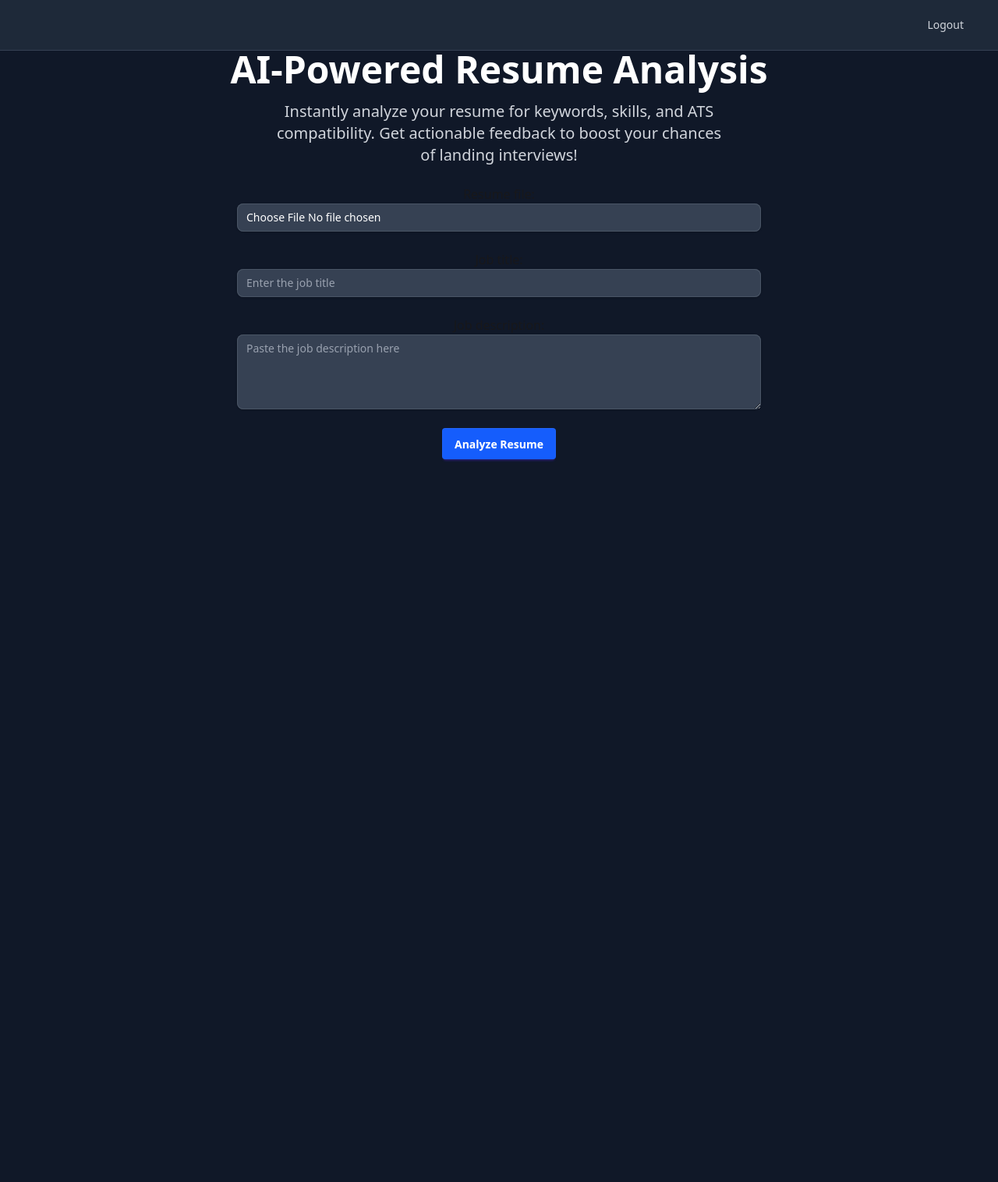
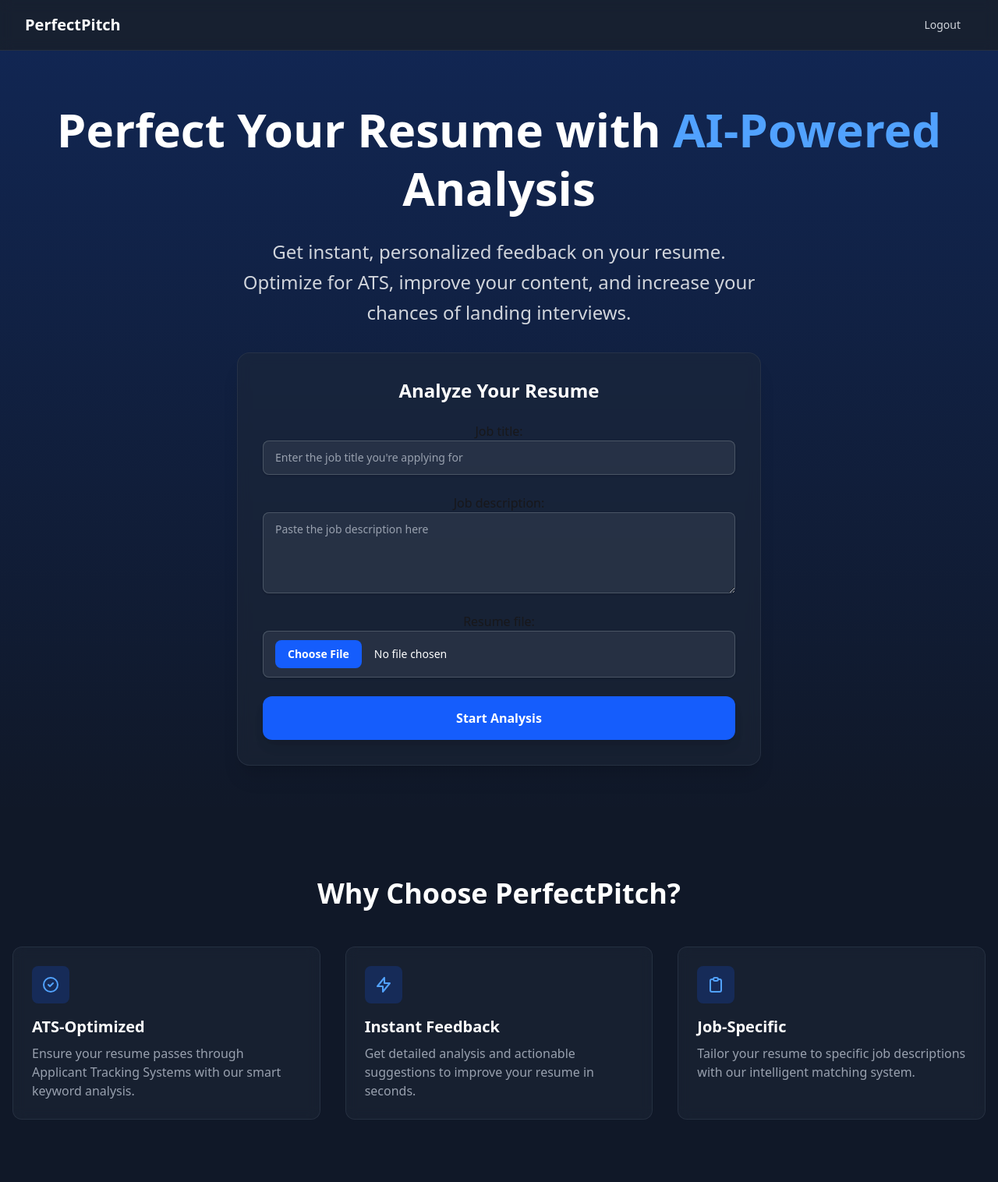
Before and after one commit to Des331150/perfectpitch, a Django app: page / in a window 1280 px wide. Shown: the whole page at 78% size. Before the commit the page ends 592 px from the top, so only its background shows below. Run offline with Django 5.2, Linux system fonts and the light colour scheme; a user stored in the database is signed in; some libraries are stand-ins or nearby versions.

Commit message:
made changes to the homepage, login, and results views to ensure proper redirection after login and logout. Also added a new view for handling user login with a custom form.

```diff
--- a/perfect_pitch/perfect_pitch/settings.py
+++ b/perfect_pitch/perfect_pitch/settings.py
@@ -135,3 +135,6 @@ STATIC_URL = "static/"
 # https://docs.djangoproject.com/en/5.2/ref/settings/#default-auto-field
 
 DEFAULT_AUTO_FIELD = "django.db.models.BigAutoField"
+
+LOGIN_REDIRECT_URL = "/homepage/"  # Redirects to homepage after login
+LOGOUT_REDIRECT_URL = "/homepage/"  # Redirects to homepage after logout
--- a/perfect_pitch/pitch/forms.py
+++ b/perfect_pitch/pitch/forms.py
@@ -90,32 +90,32 @@ class ResumeAnalysisForm(forms.ModelForm):
     job_title = forms.CharField(
         widget=forms.TextInput(
             attrs={
-                "class": "block w-full rounded-lg border-0 bg-gray-700 text-white px-3 py-2 shadow-sm ring-1 ring-inset ring-gray-600 placeholder:text-gray-400 focus:ring-2 focus:ring-inset focus:ring-blue-500 sm:text-sm",
-                "placeholder": "Enter the job title",
+                "class": "block w-full rounded-lg border-0 bg-gray-700/50 text-white px-4 py-3 shadow-sm ring-1 ring-inset ring-gray-600 placeholder:text-gray-400 focus:ring-2 focus:ring-inset focus:ring-blue-500 sm:text-sm",
+                "placeholder": "Enter the job title you're applying for",
             }
         )
     )
     job_description = forms.CharField(
         widget=forms.Textarea(
             attrs={
-                "class": "block w-full rounded-lg border-0 bg-gray-700 text-white px-3 py-2 shadow-sm ring-1 ring-inset ring-gray-600 placeholder:text-gray-400 focus:ring-2 focus:ring-inset focus:ring-blue-500 sm:text-sm",
+                "class": "block w-full rounded-lg border-0 bg-gray-700/50 text-white px-4 py-3 shadow-sm ring-1 ring-inset ring-gray-600 placeholder:text-gray-400 focus:ring-2 focus:ring-inset focus:ring-blue-500 sm:text-sm",
                 "placeholder": "Paste the job description here",
-                "rows": 4,
+                "rows": "4",
             }
         )
     )
     resume_file = forms.FileField(
         widget=forms.FileInput(
             attrs={
-                "class": "block w-full rounded-lg border-0 bg-gray-700 text-white px-3 py-2 shadow-sm ring-1 ring-inset ring-gray-600 placeholder:text-gray-400 focus:ring-2 focus:ring-inset focus:ring-blue-500 sm:text-sm",
-                "accept": ".pdf",
+                "class": "block w-full rounded-lg border-0 bg-gray-700/50 text-white px-4 py-3 shadow-sm ring-1 ring-inset ring-gray-600 placeholder:text-gray-400 focus:ring-2 focus:ring-inset focus:ring-blue-500 sm:text-sm file:mr-4 file:py-2 file:px-4 file:rounded-lg file:border-0 file:text-sm file:font-semibold file:bg-blue-600 file:text-white hover:file:bg-blue-500",
+                "accept": "application/pdf",
             }
         )
     )
 
     class Meta:
         model = ResumeAnalysis
-        fields = ["resume_file", "job_title", "job_description"]
+        fields = ["job_title", "job_description", "resume_file"]
 
     def clean_resume_file(self):
         resume = self.cleaned_data["resume_file"]
--- a/perfect_pitch/pitch/templates/homepage.html
+++ b/perfect_pitch/pitch/templates/homepage.html
@@ -2,15 +2,16 @@
 
 {% block content %}
 <div class="min-h-screen bg-gray-900">
-    <!-- Navbar with logout -->
+    <!-- Navbar -->
     {% if user.is_authenticated %}
-    <nav class="bg-gray-800 border-b border-gray-700">
+    <nav class="bg-gray-800/50 backdrop-blur-sm border-b border-gray-700/50 sticky top-0 z-50">
         <div class="max-w-7xl mx-auto px-4 sm:px-6 lg:px-8">
-            <div class="flex items-center justify-end h-16">
+            <div class="flex items-center justify-between h-16">
+                <div class="text-xl font-bold text-white">PerfectPitch</div>
                 <form method="POST" action="{% url 'pitch:logout' %}" class="inline">
                     {% csrf_token %}
                     <button type="submit"
-                        class="text-gray-300 hover:bg-gray-700 hover:text-white px-3 py-2 rounded-md text-sm font-medium">
+                        class="text-gray-300 hover:bg-gray-700 hover:text-white px-4 py-2 rounded-lg text-sm font-medium transition-colors">
                         Logout
                     </button>
                 </form>
@@ -19,38 +20,96 @@
     </nav>
     {% endif %}
 
-    <!-- Hero Section -->
-    <section class="hero min-h-[60vh] flex flex-col items-center justify-center text-center px-4">
-        <h1 class="text-4xl md:text-5xl font-bold mb-4 text-white">AI-Powered Resume Analysis</h1>
-        <p class="text-lg md:text-xl mb-6 max-w-xl text-gray-300">
-            Instantly analyze your resume for keywords, skills, and ATS compatibility. Get actionable feedback to boost
-            your
-            chances of landing interviews!
+    <!-- Hero Section with Gradient -->
+    <section class="relative overflow-hidden">
+        <!-- Background gradient -->
+        <div class="absolute inset-0 bg-gradient-to-b from-blue-600/20 to-transparent"></div>
+
+        <div class="relative min-h-[80vh] flex flex-col items-center justify-center text-center px-4 py-16">
+            <h1 class="text-5xl md:text-6xl font-bold mb-6 text-white leading-tight">
+                Perfect Your Resume with
+                <span class="text-blue-400">AI-Powered</span> Analysis
+            </h1>
+            <p class="text-xl md:text-2xl mb-8 max-w-2xl text-gray-300 leading-relaxed">
+                Get instant, personalized feedback on your resume. Optimize for ATS, improve your content, and increase
+                your chances of landing interviews.
             </p>
 
             {% if not user.is_authenticated %}
-        <!-- Show CTA for non-authenticated users -->
-        <div class="flex gap-4">
+            <div class="flex gap-4 flex-wrap justify-center">
                 <a href="{% url 'pitch:signup' %}"
-                class="btn btn-primary bg-blue-600 border-none hover:bg-blue-700 text-white">
-                Get Started
+                    class="px-8 py-4 bg-blue-600 text-white rounded-xl font-semibold hover:bg-blue-500 transition-colors shadow-lg hover:shadow-blue-500/25">
+                    Get Started Free
                 </a>
-            <a href="{% url 'pitch:login' %}" class="btn btn-outline text-blue-400 hover:bg-blue-600/10">
+                <a href="{% url 'pitch:login' %}"
+                    class="px-8 py-4 bg-gray-800 text-blue-400 rounded-xl font-semibold hover:bg-gray-700 transition-colors border border-blue-500/30">
                     Sign In
                 </a>
             </div>
             {% else %}
-        <!-- Show analysis form for authenticated users -->
-        <div class="w-full max-w-2xl">
+            <!-- Analysis Form -->
+            <div
+                class="w-full max-w-2xl bg-gray-800/50 backdrop-blur-sm rounded-2xl p-8 border border-gray-700/50 shadow-xl">
+                <h2 class="text-2xl font-bold text-white mb-6">Analyze Your Resume</h2>
                 <form method="POST" enctype="multipart/form-data" class="space-y-6">
                     {% csrf_token %}
                     {{ form }}
-                <button type="submit" class="btn btn-primary bg-blue-600 border-none hover:bg-blue-700 text-white">
-                    Analyze Resume
+                    <button type="submit"
+                        class="w-full px-8 py-4 bg-blue-600 text-white rounded-xl font-semibold hover:bg-blue-500 transition-colors shadow-lg hover:shadow-blue-500/25">
+                        Start Analysis
                     </button>
                 </form>
             </div>
             {% endif %}
+        </div>
+    </section>
+
+    <!-- Features Section -->
+    <section class="py-20 px-4">
+        <div class="max-w-7xl mx-auto">
+            <h2 class="text-3xl md:text-4xl font-bold text-center text-white mb-12">Why Choose PerfectPitch?</h2>
+            <div class="grid md:grid-cols-3 gap-8">
+                <!-- Feature 1 -->
+                <div class="bg-gray-800/50 backdrop-blur-sm rounded-xl p-6 border border-gray-700/50">
+                    <div class="w-12 h-12 bg-blue-600/20 rounded-lg flex items-center justify-center mb-4">
+                        <svg class="w-6 h-6 text-blue-400" fill="none" stroke="currentColor" viewBox="0 0 24 24">
+                            <path stroke-linecap="round" stroke-linejoin="round" stroke-width="2"
+                                d="M9 12l2 2 4-4m6 2a9 9 0 11-18 0 9 9 0 0118 0z"></path>
+                        </svg>
+                    </div>
+                    <h3 class="text-xl font-semibold text-white mb-2">ATS-Optimized</h3>
+                    <p class="text-gray-400">Ensure your resume passes through Applicant Tracking Systems with our smart
+                        keyword analysis.</p>
+                </div>
+
+                <!-- Feature 2 -->
+                <div class="bg-gray-800/50 backdrop-blur-sm rounded-xl p-6 border border-gray-700/50">
+                    <div class="w-12 h-12 bg-blue-600/20 rounded-lg flex items-center justify-center mb-4">
+                        <svg class="w-6 h-6 text-blue-400" fill="none" stroke="currentColor" viewBox="0 0 24 24">
+                            <path stroke-linecap="round" stroke-linejoin="round" stroke-width="2"
+                                d="M13 10V3L4 14h7v7l9-11h-7z"></path>
+                        </svg>
+                    </div>
+                    <h3 class="text-xl font-semibold text-white mb-2">Instant Feedback</h3>
+                    <p class="text-gray-400">Get detailed analysis and actionable suggestions to improve your resume in
+                        seconds.</p>
+                </div>
+
+                <!-- Feature 3 -->
+                <div class="bg-gray-800/50 backdrop-blur-sm rounded-xl p-6 border border-gray-700/50">
+                    <div class="w-12 h-12 bg-blue-600/20 rounded-lg flex items-center justify-center mb-4">
+                        <svg class="w-6 h-6 text-blue-400" fill="none" stroke="currentColor" viewBox="0 0 24 24">
+                            <path stroke-linecap="round" stroke-linejoin="round" stroke-width="2"
+                                d="M9 5H7a2 2 0 00-2 2v12a2 2 0 002 2h10a2 2 0 002-2V7a2 2 0 00-2-2h-2M9 5a2 2 0 002 2h2a2 2 0 002-2M9 5a2 2 0 012-2h2a2 2 0 012 2">
+                            </path>
+                        </svg>
+                    </div>
+                    <h3 class="text-xl font-semibold text-white mb-2">Job-Specific</h3>
+                    <p class="text-gray-400">Tailor your resume to specific job descriptions with our intelligent
+                        matching system.</p>
+                </div>
+            </div>
+        </div>
     </section>
 </div>
 {% endblock %}
--- a/perfect_pitch/pitch/views.py
+++ b/perfect_pitch/pitch/views.py
@@ -20,10 +20,15 @@ class SignupView(CreateView):
 
 
 class Login_view(LoginView):
-    form_class = UserLoginForm  # Use form_class instead of authentication_form
+    form_class = UserLoginForm
     template_name = "login.html"
     redirect_authenticated_user = True
-    success_url = reverse_lazy("pitch:homepage")
+
+    def get_success_url(self):
+        next_url = self.request.GET.get("next")
+        if next_url:
+            return next_url
+        return reverse_lazy("pitch:homepage")
 
     def form_valid(self, form):
         """Security check complete. Log the user in."""
@@ -84,7 +89,13 @@ class HomepageView(TemplateView):
 class ResultsView(LoginRequiredMixin, TemplateView):
     template_name = "results.html"
 
+    def get(self, request, *args, **kwargs):
+        # Check if results exist in session
+        if not request.session.get("analysis_results"):
+            return redirect("pitch:homepage")
+        return super().get(request, *args, **kwargs)
+
     def get_context_data(self, **kwargs):
         context = super().get_context_data(**kwargs)
-        context["analysis_results"] = kwargs.get("analysis_results", {})
+        context["results"] = self.request.session.get("analysis_results")
         return context
--- a/perfect_pitch/theme/static/css/dist/styles.css
+++ b/perfect_pitch/theme/static/css/dist/styles.css
@@ -47,15 +47,21 @@
     --text-4xl--line-height: calc(2.5 / 2.25);
     --text-5xl: 3rem;
     --text-5xl--line-height: 1;
+    --text-6xl: 3.75rem;
+    --text-6xl--line-height: 1;
     --font-weight-medium: 500;
     --font-weight-semibold: 600;
     --font-weight-bold: 700;
     --tracking-tight: -0.025em;
     --tracking-normal: 0em;
+    --leading-tight: 1.25;
     --leading-normal: 1.5;
+    --leading-relaxed: 1.625;
     --radius-md: 0.375rem;
     --radius-lg: 0.5rem;
     --radius-xl: 0.75rem;
+    --radius-2xl: 1rem;
+    --blur-sm: 8px;
     --default-transition-duration: 150ms;
     --default-transition-timing-function: cubic-bezier(0.4, 0, 0.2, 1);
     --default-font-family: var(--font-sans);
@@ -609,6 +615,18 @@
   .static {
     position: static;
   }
+  .sticky {
+    position: sticky;
+  }
+  .inset-0 {
+    inset: calc(var(--spacing) * 0);
+  }
+  .top-0 {
+    top: calc(var(--spacing) * 0);
+  }
+  .z-50 {
+    z-index: 50;
+  }
   .hero {
     display: grid;
     width: 100%;
@@ -671,6 +689,9 @@
   }
   .mb-8 {
     margin-bottom: calc(var(--spacing) * 8);
+  }
+  .mb-12 {
+    margin-bottom: calc(var(--spacing) * 12);
   }
   .ml-2 {
     margin-left: calc(var(--spacing) * 2);
@@ -797,6 +818,12 @@
   .h-5 {
     height: calc(var(--spacing) * 5);
   }
+  .h-6 {
+    height: calc(var(--spacing) * 6);
+  }
+  .h-12 {
+    height: calc(var(--spacing) * 12);
+  }
   .h-16 {
     height: calc(var(--spacing) * 16);
   }
@@ -812,6 +839,9 @@
   .min-h-\[60vh\] {
     min-height: 60vh;
   }
+  .min-h-\[80vh\] {
+    min-height: 80vh;
+  }
   .min-h-screen {
     min-height: 100vh;
   }
@@ -821,6 +851,12 @@
   .w-5 {
     width: calc(var(--spacing) * 5);
   }
+  .w-6 {
+    width: calc(var(--spacing) * 6);
+  }
+  .w-12 {
+    width: calc(var(--spacing) * 12);
+  }
   .w-24 {
     width: calc(var(--spacing) * 24);
   }
@@ -871,6 +910,9 @@
   }
   .gap-4 {
     gap: calc(var(--spacing) * 4);
+  }
+  .gap-8 {
+    gap: calc(var(--spacing) * 8);
   }
   :where(.space-y-2 > :not(:last-child)) {
     --tw-space-y-reverse: 0;
@@ -892,8 +934,14 @@
     margin-block-start: calc(calc(var(--spacing) * 6) * var(--tw-space-y-reverse));
     margin-block-end: calc(calc(var(--spacing) * 6) * calc(1 - var(--tw-space-y-reverse)));
   }
+  .overflow-hidden {
+    overflow: hidden;
+  }
   .rounded {
     border-radius: 0.25rem;
+  }
+  .rounded-2xl {
+    border-radius: var(--radius-2xl);
   }
   .rounded-full {
     border-radius: calc(infinity * 1px);
@@ -928,27 +976,67 @@
     color: var(--color-info-content);
     --alert-color: var(--color-info);
   }
+  .border-blue-500\/30 {
+    border-color: color-mix(in srgb, oklch(62.3% 0.214 259.815) 30%, transparent);
+  }
+  @supports (color: color-mix(in lab, red, red)) {
+    .border-blue-500\/30 {
+      border-color: color-mix(in oklab, var(--color-blue-500) 30%, transparent);
+    }
+  }
   .border-gray-600 {
     border-color: var(--color-gray-600);
   }
   .border-gray-700 {
     border-color: var(--color-gray-700);
   }
+  .border-gray-700\/50 {
+    border-color: color-mix(in srgb, oklch(37.3% 0.034 259.733) 50%, transparent);
+  }
+  @supports (color: color-mix(in lab, red, red)) {
+    .border-gray-700\/50 {
+      border-color: color-mix(in oklab, var(--color-gray-700) 50%, transparent);
+    }
+  }
   .border-red-500 {
     border-color: var(--color-red-500);
   }
   .bg-blue-600 {
     background-color: var(--color-blue-600);
   }
+  .bg-blue-600\/20 {
+    background-color: color-mix(in srgb, oklch(54.6% 0.245 262.881) 20%, transparent);
+  }
+  @supports (color: color-mix(in lab, red, red)) {
+    .bg-blue-600\/20 {
+      background-color: color-mix(in oklab, var(--color-blue-600) 20%, transparent);
+    }
+  }
   .bg-gray-50 {
     background-color: var(--color-gray-50);
   }
   .bg-gray-700 {
     background-color: var(--color-gray-700);
   }
+  .bg-gray-700\/50 {
+    background-color: color-mix(in srgb, oklch(37.3% 0.034 259.733) 50%, transparent);
+  }
+  @supports (color: color-mix(in lab, red, red)) {
+    .bg-gray-700\/50 {
+      background-color: color-mix(in oklab, var(--color-gray-700) 50%, transparent);
+    }
+  }
   .bg-gray-800 {
     background-color: var(--color-gray-800);
   }
+  .bg-gray-800\/50 {
+    background-color: color-mix(in srgb, oklch(27.8% 0.033 256.848) 50%, transparent);
+  }
+  @supports (color: color-mix(in lab, red, red)) {
+    .bg-gray-800\/50 {
+      background-color: color-mix(in oklab, var(--color-gray-800) 50%, transparent);
+    }
+  }
   .bg-gray-900 {
     background-color: var(--color-gray-900);
   }
@@ -963,6 +1051,25 @@
   .bg-white {
     background-color: var(--color-white);
   }
+  .bg-gradient-to-b {
+    --tw-gradient-position: to bottom in oklab;
+    background-image: linear-gradient(var(--tw-gradient-stops));
+  }
+  .from-blue-600\/20 {
+    --tw-gradient-from: color-mix(in srgb, oklch(54.6% 0.245 262.881) 20%, transparent);
+  }
+  @supports (color: color-mix(in lab, red, red)) {
+    .from-blue-600\/20 {
+      --tw-gradient-from: color-mix(in oklab, var(--color-blue-600) 20%, transparent);
+    }
+  }
+  .from-blue-600\/20 {
+    --tw-gradient-stops: var(--tw-gradient-via-stops, var(--tw-gradient-position), var(--tw-gradient-from) var(--tw-gradient-from-position), var(--tw-gradient-to) var(--tw-gradient-to-position));
+  }
+  .to-transparent {
+    --tw-gradient-to: transparent;
+    --tw-gradient-stops: var(--tw-gradient-via-stops, var(--tw-gradient-position), var(--tw-gradient-from) var(--tw-gradient-from-position), var(--tw-gradient-to) var(--tw-gradient-to-position));
+  }
   .p-4 {
     padding: calc(var(--spacing) * 4);
   }
@@ -981,6 +1088,9 @@
   .px-6 {
     padding-inline: calc(var(--spacing) * 6);
   }
+  .px-8 {
+    padding-inline: calc(var(--spacing) * 8);
+  }
   .py-1 {
     padding-block: calc(var(--spacing) * 1);
   }
@@ -990,11 +1100,20 @@
   .py-3 {
     padding-block: calc(var(--spacing) * 3);
   }
+  .py-4 {
+    padding-block: calc(var(--spacing) * 4);
+  }
   .py-8 {
     padding-block: calc(var(--spacing) * 8);
   }
   .py-12 {
     padding-block: calc(var(--spacing) * 12);
+  }
+  .py-16 {
+    padding-block: calc(var(--spacing) * 16);
+  }
+  .py-20 {
+    padding-block: calc(var(--spacing) * 20);
   }
   .pl-10 {
     padding-left: calc(var(--spacing) * 10);
@@ -1041,6 +1160,14 @@
     --tw-leading: var(--leading-normal);
     line-height: var(--leading-normal);
   }
+  .leading-relaxed {
+    --tw-leading: var(--leading-relaxed);
+    line-height: var(--leading-relaxed);
+  }
+  .leading-tight {
+    --tw-leading: var(--leading-tight);
+    line-height: var(--leading-tight);
+  }
   .font-bold {
     --tw-font-weight: var(--font-weight-bold);
     font-weight: var(--font-weight-bold);
@@ -1096,12 +1223,21 @@
     --tw-shadow: 0 1px 3px 0 var(--tw-shadow-color, rgb(0 0 0 / 0.1)), 0 1px 2px -1px var(--tw-shadow-color, rgb(0 0 0 / 0.1));
     box-shadow: var(--tw-inset-shadow), var(--tw-inset-ring-shadow), var(--tw-ring-offset-shadow), var(--tw-ring-shadow), var(--tw-shadow);
   }
+  .shadow-xl {
+    --tw-shadow: 0 20px 25px -5px var(--tw-shadow-color, rgb(0 0 0 / 0.1)), 0 8px 10px -6px var(--tw-shadow-color, rgb(0 0 0 / 0.1));
+    box-shadow: var(--tw-inset-shadow), var(--tw-inset-ring-shadow), var(--tw-ring-offset-shadow), var(--tw-ring-shadow), var(--tw-shadow);
+  }
   .ring-1 {
     --tw-ring-shadow: var(--tw-ring-inset,) 0 0 0 calc(1px + var(--tw-ring-offset-width)) var(--tw-ring-color, currentcolor);
     box-shadow: var(--tw-inset-shadow), var(--tw-inset-ring-shadow), var(--tw-ring-offset-shadow), var(--tw-ring-shadow), var(--tw-shadow);
   }
   .ring-gray-600 {
     --tw-ring-color: var(--color-gray-600);
+  }
+  .backdrop-blur-sm {
+    --tw-backdrop-blur: blur(var(--blur-sm));
+    -webkit-backdrop-filter: var(--tw-backdrop-blur,) var(--tw-backdrop-brightness,) var(--tw-backdrop-contrast,) var(--tw-backdrop-grayscale,) var(--tw-backdrop-hue-rotate,) var(--tw-backdrop-invert,) var(--tw-backdrop-opacity,) var(--tw-backdrop-saturate,) var(--tw-backdrop-sepia,);
+    backdrop-filter: var(--tw-backdrop-blur,) var(--tw-backdrop-brightness,) var(--tw-backdrop-contrast,) var(--tw-backdrop-grayscale,) var(--tw-backdrop-hue-rotate,) var(--tw-backdrop-invert,) var(--tw-backdrop-opacity,) var(--tw-backdrop-saturate,) var(--tw-backdrop-sepia,);
   }
   .transition-colors {
     transition-property: color, background-color, border-color, outline-color, text-decoration-color, fill, stroke, --tw-gradient-from, --tw-gradient-via, --tw-gradient-to;
@@ -1224,14 +1405,37 @@
     }
   }
   @media (width >= 48rem) {
+    .md\:grid-cols-3 {
+      grid-template-columns: repeat(3, minmax(0, 1fr));
+    }
+  }
+  @media (width >= 48rem) {
     .md\:grid-cols-4 {
       grid-template-columns: repeat(4, minmax(0, 1fr));
+    }
+  }
+  @media (width >= 48rem) {
+    .md\:text-2xl {
+      font-size: var(--text-2xl);
+      line-height: var(--tw-leading, var(--text-2xl--line-height));
+    }
+  }
+  @media (width >= 48rem) {
+    .md\:text-4xl {
+      font-size: var(--text-4xl);
+      line-height: var(--tw-leading, var(--text-4xl--line-height));
     }
   }
   @media (width >= 48rem) {
     .md\:text-5xl {
       font-size: var(--text-5xl);
       line-height: var(--tw-leading, var(--text-5xl--line-height));
+    }
+  }
+  @media (width >= 48rem) {
+    .md\:text-6xl {
+      font-size: var(--text-6xl);
+      line-height: var(--tw-leading, var(--text-6xl--line-height));
     }
   }
   @media (width >= 48rem) {
@@ -1485,6 +1689,48 @@
   inherits: false;
   initial-value: solid;
 }
+@property --tw-gradient-position {
+  syntax: "*";
+  inherits: false;
+}
+@property --tw-gradient-from {
+  syntax: "<color>";
+  inherits: false;
+  initial-value: #0000;
+}
+@property --tw-gradient-via {
+  syntax: "<color>";
+  inherits: false;
+  initial-value: #0000;
+}
+@property --tw-gradient-to {
+  syntax: "<color>";
+  inherits: false;
+  initial-value: #0000;
+}
+@property --tw-gradient-stops {
+  syntax: "*";
+  inherits: false;
+}
+@property --tw-gradient-via-stops {
+  syntax: "*";
+  inherits: false;
+}
+@property --tw-gradient-from-position {
+  syntax: "<length-percentage>";
+  inherits: false;
+  initial-value: 0%;
+}
+@property --tw-gradient-via-position {
+  syntax: "<length-percentage>";
+  inherits: false;
+  initial-value: 50%;
+}
+@property --tw-gradient-to-position {
+  syntax: "<length-percentage>";
+  inherits: false;
+  initial-value: 100%;
+}
 @property --tw-leading {
   syntax: "*";
   inherits: false;
@@ -1561,12 +1807,57 @@
   syntax: "*";
   inherits: false;
   initial-value: 0 0 #0000;
+}
+@property --tw-backdrop-blur {
+  syntax: "*";
+  inherits: false;
+}
+@property --tw-backdrop-brightness {
+  syntax: "*";
+  inherits: false;
+}
+@property --tw-backdrop-contrast {
+  syntax: "*";
+  inherits: false;
+}
+@property --tw-backdrop-grayscale {
+  syntax: "*";
+  inherits: false;
+}
+@property --tw-backdrop-hue-rotate {
+  syntax: "*";
+  inherits: false;
+}
+@property --tw-backdrop-invert {
+  syntax: "*";
+  inherits: false;
+}
+@property --tw-backdrop-opacity {
+  syntax: "*";
+  inherits: false;
+}
+@property --tw-backdrop-saturate {
+  syntax: "*";
+  inherits: false;
+}
+@property --tw-backdrop-sepia {
+  syntax: "*";
+  inherits: false;
 }
 @layer properties {
   @supports ((-webkit-hyphens: none) and (not (margin-trim: inline))) or ((-moz-orient: inline) and (not (color:rgb(from red r g b)))) {
     *, ::before, ::after, ::backdrop {
       --tw-space-y-reverse: 0;
       --tw-border-style: solid;
+      --tw-gradient-position: initial;
+      --tw-gradient-from: #0000;
+      --tw-gradient-via: #0000;
+      --tw-gradient-to: #0000;
+      --tw-gradient-stops: initial;
+      --tw-gradient-via-stops: initial;
+      --tw-gradient-from-position: 0%;
+      --tw-gradient-via-position: 50%;
+      --tw-gradient-to-position: 100%;
       --tw-leading: initial;
       --tw-font-weight: initial;
       --tw-tracking: initial;
@@ -1584,6 +1875,15 @@
       --tw-ring-offset-width: 0px;
       --tw-ring-offset-color: #fff;
       --tw-ring-offset-shadow: 0 0 #0000;
-    }
-  }
-}
+      --tw-backdrop-blur: initial;
+      --tw-backdrop-brightness: initial;
+      --tw-backdrop-contrast: initial;
+      --tw-backdrop-grayscale: initial;
+      --tw-backdrop-hue-rotate: initial;
+      --tw-backdrop-invert: initial;
+      --tw-backdrop-opacity: initial;
+      --tw-backdrop-saturate: initial;
+      --tw-backdrop-sepia: initial;
+    }
+  }
+}
```
Also changed, not shown: other parts of perfect_pitch/theme/static/css/dist/styles.css (+48 -0 lines), perfect_pitch/db.sqlite3, perfect_pitch/views.py (added). Lines whose indentation alone changed are shown as unchanged.
